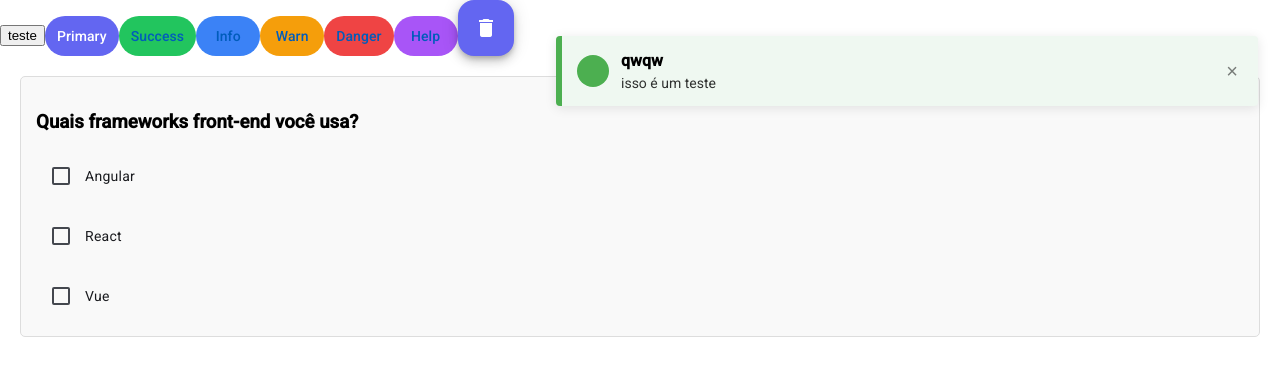
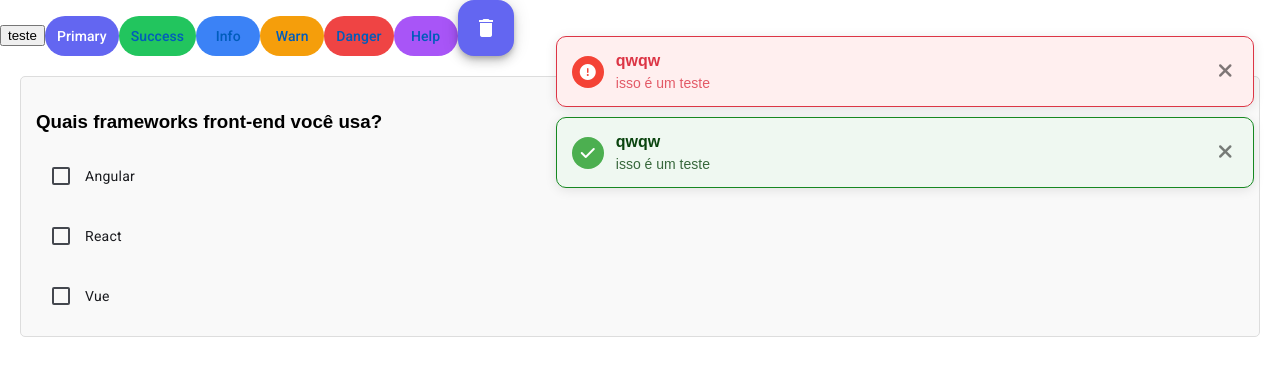
Before and after one commit to Riderxyz/uff_sisCT, an Angular app in the folder sisCT/: page / in a window 1280 px wide. Both pictures are taken after a click on the button "teste". Shown: the top 376 px of the page. Built offline with nearby package versions, Linux system fonts and the light colour scheme.

Commit message:
ajustes nas cores e icones dos toasts

```diff
--- a/sisCT/src/app/app.component.ts
+++ b/sisCT/src/app/app.component.ts
@@ -16,6 +16,7 @@ export class AppComponent {
 
 
   showTestingToast() {
+    this.toastSrv.showError('qwqw', 'isso é um teste', 600000);
 this.toastSrv.showSuccess('qwqw', 'isso é um teste', 600000)
   }
 }
--- a/sisCT/src/app/components/toast/toast.component.html
+++ b/sisCT/src/app/components/toast/toast.component.html
@@ -10,23 +10,22 @@
         <!-- Ícone de sucesso (check) -->
         <div *ngSwitchCase="'success'" class="custom-icon success-icon">
           <!-- <div class="checkmark"></div> -->
-          <i class="fa-solid fa-2x fa-check"></i>
+          <i class="fa-solid fa-check"></i>
         </div>
 
         <!-- Ícone de informação (i) -->
         <div *ngSwitchCase="'info'" class="custom-icon info-icon">
-          <div class="info-dot"></div>
-          <div class="info-line"></div>
+          <i class="fa-solid fa-info"></i>
         </div>
 
         <!-- Ícone de alerta (!) -->
         <div *ngSwitchCase="'warn'" class="custom-icon warn-icon">
-          <div class="exclamation"></div>
+          <i class="fa-solid fa-triangle-exclamation"></i>
         </div>
 
         <!-- Ícone de erro (x) -->
         <div *ngSwitchCase="'error'" class="custom-icon error-icon">
-          <div class="error-x"></div>
+          <i class="fa-solid fa-circle-exclamation"></i>
         </div>
 
         <!-- Ícone padrão -->
@@ -40,6 +39,8 @@
       <div class="toast-summary">{{msg.summary}}</div>
       <div class="toast-detail" *ngIf="msg.detail">{{msg.detail}}</div>
     </div>
-    <button class="toast-close-btn" (click)="removeToast(i); $event.stopPropagation()">×</button>
+    <button class="toast-close-btn" (click)="removeToast(i); $event.stopPropagation()">
+      <i class="fa-solid fa-xmark"></i>
+    </button>
   </div>
 </div>
--- a/sisCT/src/app/components/toast/toast.component.scss
+++ b/sisCT/src/app/components/toast/toast.component.scss
@@ -1,64 +1,76 @@
+$toast-spacing: 20px;
+$border-radius: 10px;
+$box-shadow: 0 2px 12px rgba(0, 0, 0, 0.1);
+
 .toast-container {
   position: fixed;
   z-index: 9999;
   padding: 1rem;
   max-width: 400px;
+
+  &.top-right {
+    top: $toast-spacing;
+    right: $toast-spacing;
   }
-.toast-container.top-right {
-  top: 20px;
-  right: 20px;
+  &.top-left {
+    top: $toast-spacing;
+    left: $toast-spacing;
   }
-.toast-container.top-left {
-  top: 20px;
-  left: 20px;
+  &.bottom-right {
+    bottom: $toast-spacing;
+    right: $toast-spacing;
   }
-.toast-container.bottom-right {
-  bottom: 20px;
-  right: 20px;
+  &.bottom-left {
+    bottom: $toast-spacing;
+    left: $toast-spacing;
   }
-.toast-container.bottom-left {
-  bottom: 20px;
-  left: 20px;
-}
-.toast-container.top-center {
-  top: 20px;
+  &.top-center, &.bottom-center {
     left: 50%;
     transform: translateX(-50%);
   }
-.toast-container.bottom-center {
-  bottom: 20px;
-  left: 50%;
-  transform: translateX(-50%);
+  &.top-center {
+    top: $toast-spacing;
   }
+  &.bottom-center {
+    bottom: $toast-spacing;
+  }
+}
+
 .toast-item {
   display: flex;
   align-items: center;
   margin-bottom: 10px;
   padding: 15px;
-  border-radius: 4px;
-  box-shadow: 0 2px 12px rgba(0, 0, 0, 0.1);
+  border-radius: $border-radius;
+  box-shadow: $box-shadow;
   background-color: #fff;
   position: relative;
   overflow: hidden;
   min-width: 666px;
   cursor: pointer;
+
+  &.success {
+    background-color: #EFF8F1;
+    color: #0A440F;
+    border: 1px solid #168821;
+   /*  border-left: 6px solid #4CAF50; */
   }
-.toast-item.success {
-  background-color: #EFF8F1;
-  border-left: 6px solid #4CAF50;
+  &.info {
+    background-color: #EFF8FC;
+   /*  border-left: 6px solid #2196F3; */
   }
-.toast-item.info {
-  background-color: #EFF8FC;
-  border-left: 6px solid #2196F3;
+  &.warn {
+    background-color: #FFF8EF;
+   /*  border-left: 6px solid #FF9800; */
   }
-.toast-item.warn {
-  background-color: #FFF8EF;
-  border-left: 6px solid #FF9800;
+  &.error {
+    background-color: #FFEFEF;
+    color: #DC3545;
+    border: 1px solid #DC3545;
+   /*  border-left: 6px solid #F44336; */
   }
-.toast-item.error {
-  background-color: #FFEFEF;
-  border-left: 6px solid #F44336;
 }
+
 .toast-icon {
   display: flex;
   align-items: center;
@@ -68,19 +80,13 @@
   border-radius: 50%;
   margin-right: 12px;
   color: white;
+
+  &.icon-success { background-color: #4CAF50; }
+  &.icon-info { background-color: #2196F3; }
+  &.icon-warn { background-color: #FF9800; }
+  &.icon-error { background-color: #F44336; }
 }
-.toast-icon.icon-success {
-  background-color: #4CAF50;
-}
-.toast-icon.icon-info {
-  background-color: #2196F3;
-}
-.toast-icon.icon-warn {
-  background-color: #FF9800;
-}
-.toast-icon.icon-error {
-  background-color: #F44336;
-}
+
 .toast-content {
   flex: 1;
 }
@@ -100,9 +106,10 @@
   cursor: pointer;
   opacity: 0.5;
   padding: 0 5px;
+
+  &:hover {
+    opacity: 1;
   }
-.toast-close-btn:hover {
-  opacity: 1;
 }
 
 /* Custom Icons */
@@ -115,7 +122,6 @@
   justify-content: center;
 }
 
-/* Success Icon (Check Mark) */
 .success-icon .checkmark {
   width: 14px;
   height: 8px;
@@ -125,8 +131,8 @@
   margin-top: -3px;
 }
 
-/* Info Icon (i) */
-.info-icon .info-dot {
+.info-icon {
+  .info-dot {
     width: 2px;
     height: 2px;
     background-color: white;
@@ -136,7 +142,7 @@
     left: 50%;
     transform: translateX(-50%);
   }
-.info-icon .info-line {
+  .info-line {
     width: 2px;
     height: 10px;
     background-color: white;
@@ -145,15 +151,15 @@
     left: 50%;
     transform: translateX(-50%);
   }
+}
 
-/* Warning Icon (!) */
 .warn-icon .exclamation {
   width: 2px;
   height: 12px;
   background-color: white;
   position: relative;
-}
-.warn-icon .exclamation:after {
+
+  &:after {
     content: '';
     width: 2px;
     height: 2px;
@@ -163,15 +169,14 @@
     left: 0;
     border-radius: 50%;
   }
+}
 
-/* Error Icon (X) */
 .error-icon .error-x {
   width: 14px;
   height: 14px;
   position: relative;
-}
-.error-icon .error-x:before,
-.error-icon .error-x:after {
+
+  &:before, &:after {
     content: '';
     position: absolute;
     width: 2px;
@@ -181,9 +186,10 @@
     left: 50%;
     transform: translateX(-50%);
   }
-.error-icon .error-x:before {
+  &:before {
     transform: rotate(45deg);
   }
-.error-icon .error-x:after {
+  &:after {
     transform: rotate(-45deg);
   }
+}
--- a/sisCT/src/styles.scss
+++ b/sisCT/src/styles.scss
@@ -1,5 +1,13 @@
 /* You can add global styles to this file, and also import other style files */
 @import "./scss/btn-severity";
+@import "@fortawesome/fontawesome-free/css/all.css";
+@import "@fontsource-variable/exo-2";
 
-html, body { height: 100%; }
-body { margin: 0; font-family: Roboto, "Helvetica Neue", sans-serif; }
+html,
+body {
+  height: 100%;
+}
+body {
+  margin: 0;
+  font-family: "Exo 2 Variable", sans-serif;
+}
```
Lines whose indentation alone changed are shown as unchanged.
